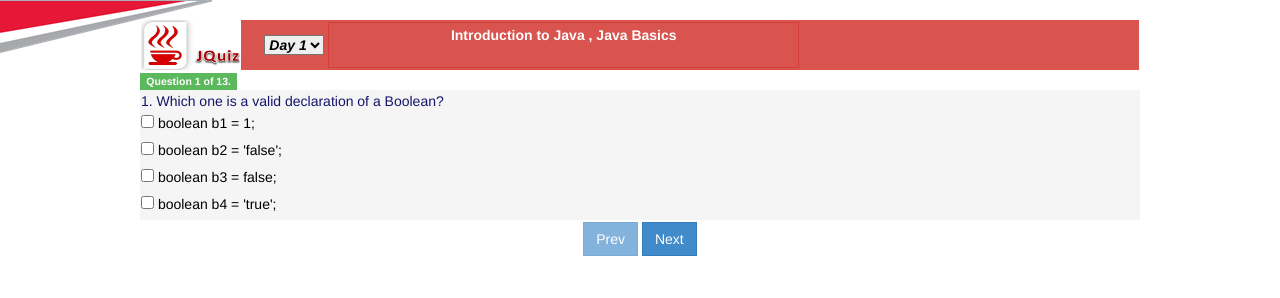
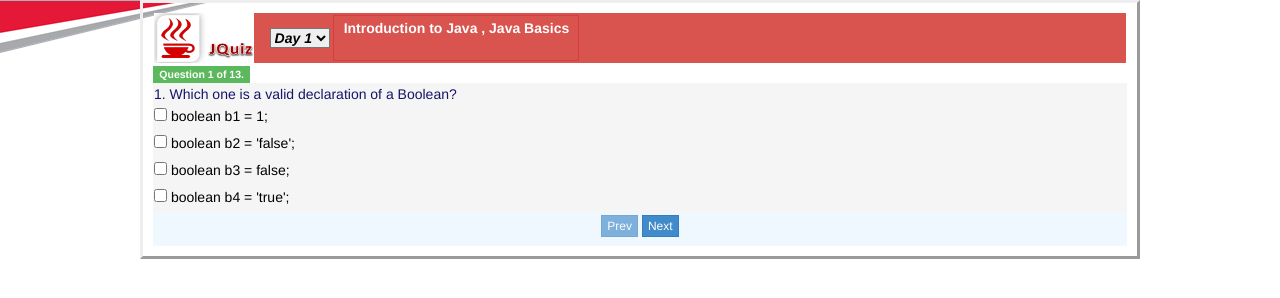
Before and after one commit to PreetamPC/sampleRepPC, a plain HTML site: page index.html in a window 1280 px wide. Drawn offline with Linux system fonts and the light colour scheme.

Commit message:
Commit 2 FontSize Changed

```diff
--- a/templates/quiz.html
+++ b/templates/quiz.html
@@ -1,9 +1,8 @@
-<br>
-
-<div  style="width:auto">
+<div style="border-style: outset;">
+<div  style="width:auto; padding:10px;">
     <div class="row label-danger " style="width:auto;font-size:auto;font-style:italic; font-weight:bold; vertical-align:middle; margin-left:1px;margin-right:1px;">
         <img src="logo.png" style="height:50px;width:100px;"  />
-        &nbsp;&nbsp;&nbsp;&nbsp;
+        &nbsp;&nbsp;
         <span style="font-size:auto;font-style:italic; font-weight:bold; vertical-align:middle" >
 
             <b ng-show="mode == 'quiz'">
@@ -13,7 +12,7 @@
                     <option value="data/3AbstractClass.js">Day 3 </option>
                 </select>
             </b>
-            <textarea readonly="readonly" class="btn-danger" ng-model="quiz.name" style="font-weight:bold; resize:none;vertical-align:middle; text-align:center;size :auto" rows="2" cols="50"></textarea>
+            <textarea readonly="readonly" class="btn-danger" ng-model="quiz.name" style="font-weight:bold; resize:none;vertical-align:middle; text-align:center;size :auto" rows="2" cols="25"></textarea>
         </span>
     </div>
     <!--        <div class="header-left">
@@ -50,21 +49,21 @@
                     </div>
                 </div>
             </div>
-            <div class="quizNav well-sm" style="width:auto;padding-top:2px;" >
+            <div class="quizNav well-sm" style="vertical-align:middle;width:auto;padding-top:2px; background-color:aliceblue" >
                 <div>
                     <!--<button class="btn btn-default" ng-show="config.allowBack" ng-click="goTo(1);">First</button>-->
-                    <button   class="btn btn-primary  btn-small" ng-init ="prevIsDisabled = true" ng-disabled="prevIsDisabled" ng-show="config.allowBack" ng-click="goTo(currentPage - 1);">Prev</button>
+                    <button   class="btn btn-primary btn-xs" ng-init ="prevIsDisabled = true" ng-disabled="prevIsDisabled" ng-show="config.allowBack" ng-click="goTo(currentPage - 1);">Prev</button>
 
-                    <button class="btn btn-primary btn-small" ng-disabled="nextIsDisabled"ng-click="goTo(currentPage + 1);">Next</button>
+                    <button class="btn btn-primary btn-xs" ng-disabled="nextIsDisabled"ng-click="goTo(currentPage + 1);">Next</button>
                     <!--                <button class="btn btn-default" ng-show="config.allowBack" ng-click="goTo(totalItems);">Last</button>-->
                     <span style="text-align:center;padding-top:5px;size:auto" ng-show="mode != 'result'">
                         <!--        <button class="btn btn-primary" ng-click="mode = 'quiz'">Quiz</button> -->
-                        <button class="btn btn-danger small" ng-show="showReview" ng-click="mode = 'review';
+                        <button class="btn btn-danger btn-xs" ng-show="showReview" ng-click="mode = 'review';
                             //showSubmitButton();
                             showSubmit = true;
                             showReview = false;">Review</button>
                         <!--        <button class="btn btn-danger small" ng-init ="quizMessage = 'Take Next Day Quiz!'" ng-show="showSubmit" ng-click="onSubmit();">Submit</button>-->
-                        <button class="btn btn-danger small" ng-init ="quizMessage = 'Take Next Day Quiz!'" ng-show="showSubmit" ng-click="onSubmit();">Submit</button>
+                        <button class="btn btn-danger btn-xs" ng-init ="quizMessage = 'Take Next Day Quiz!'" ng-show="showSubmit" ng-click="onSubmit();">Submit</button>
                     </span>
                 </div>
                 <!-- Disabling Pagination
@@ -77,7 +76,7 @@
             </div>
             <br>
             <div>
-             <button class="btn btn-danger small" ng-init ="quizMessage = 'Take Next Day Quiz!'" ng-show="showSubmit" ng-click="onSubmit();">Submit</button>
+             <button class="btn btn-danger btn-xs" ng-init ="quizMessage = 'Take Next Day Quiz!'" ng-show="showSubmit" ng-click="onSubmit();">Submit</button>
             </div>
         </div>
         <div class="result" ng-show="mode == 'result'" style="width:auto;padding:10px;">
@@ -97,8 +96,8 @@
                 </div>
                 <br>
             </div>
-            <div class="well" style="text-align:center;font-weight:bold;">
-                <button class="btn btn-danger" ng-click="mode = 'quiz';
+            <div class="well " style="text-align:center;font-weight:bold;">
+                <button class="btn btn-danger btn-xs" ng-click="mode = 'quiz';
                     swapQuiz();
                     loadQuiz(quizName);
                     prevIsDisabled = true;
@@ -116,3 +115,4 @@
             </div>-->
     </div>
 </div>
+</div>
```
